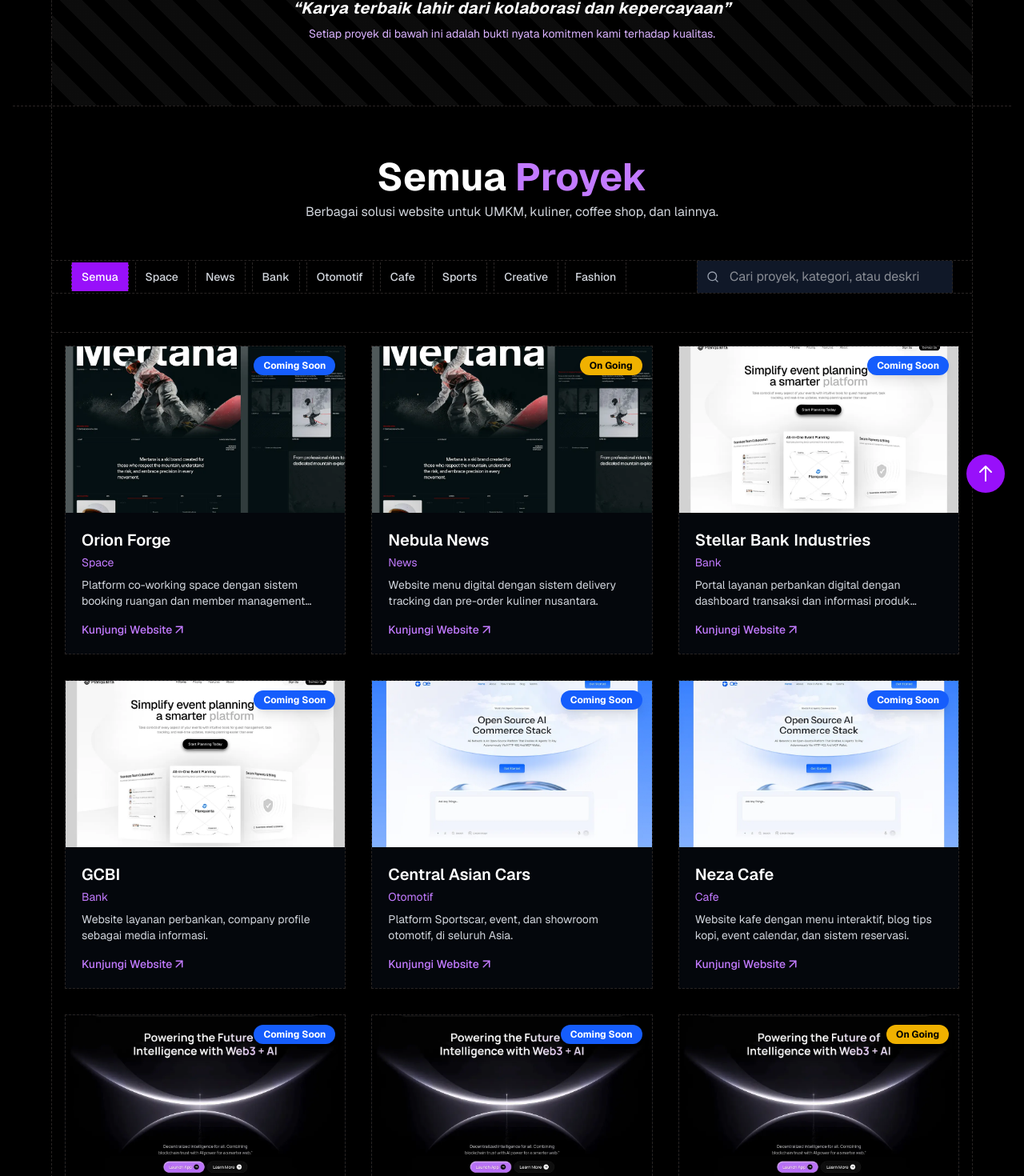
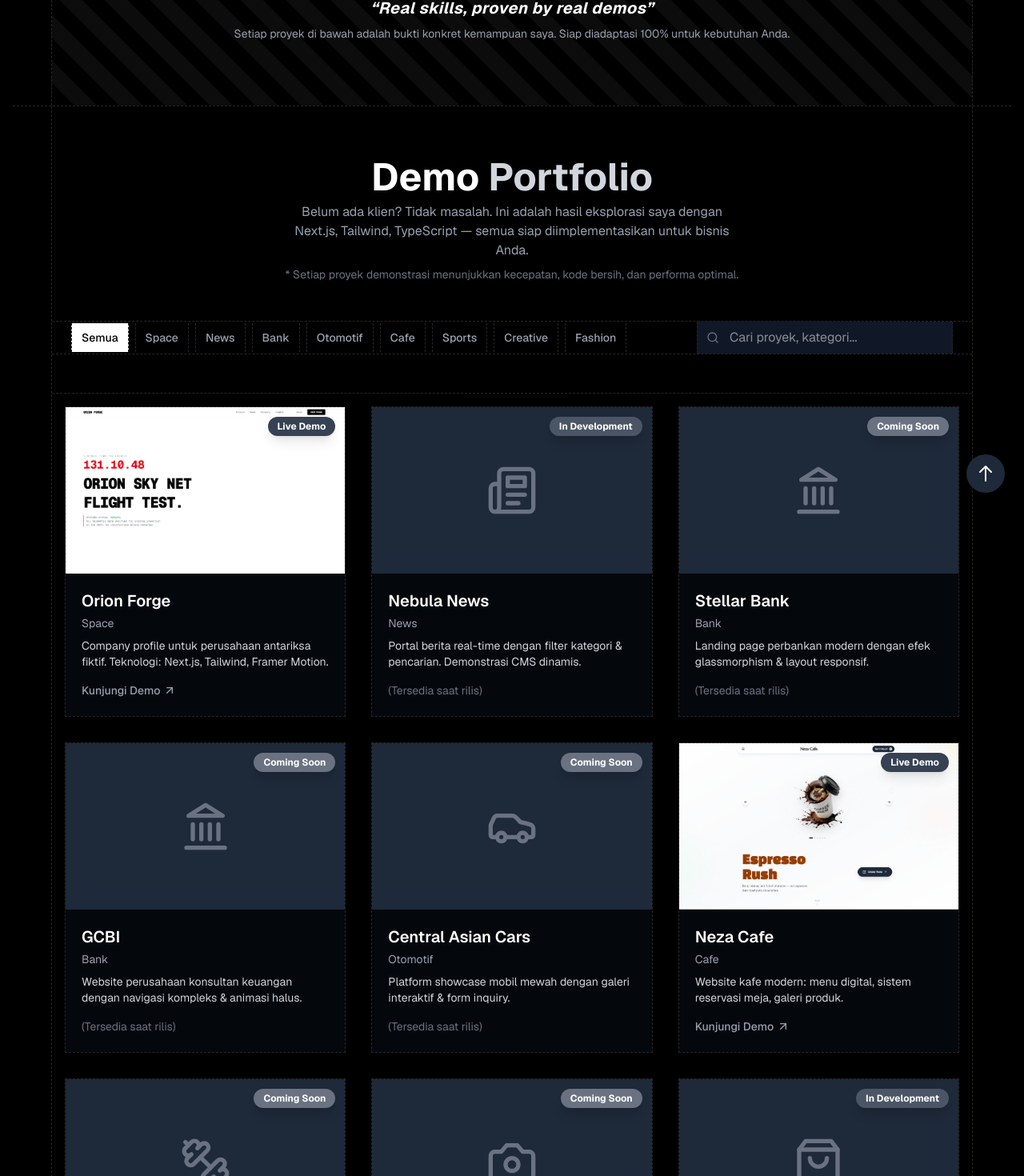
Before and after one commit to Fizora/fizora, a Next.js app: page /projects in a window 1280 px wide. Shown: the part 160-1630 px from the top of the page at 80% size. Built offline with nearby package versions, Linux system fonts and the light colour scheme.

Commit message:
update project

```diff
--- a/src/app/projects/page.tsx
+++ b/src/app/projects/page.tsx
@@ -3,22 +3,50 @@ import { useState, useMemo } from "react";
 import Image from "next/image";
 import Link from "next/link";
 import { motion } from "framer-motion";
-import { LuArrowUpRight, LuSearch, LuX } from "react-icons/lu";
+import {
+  LuArrowUpRight,
+  LuSearch,
+  LuX,
+  LuRocket,
+  LuNewspaper,
+  LuLandmark,
+  LuCar,
+  LuCoffee,
+  LuDumbbell,
+  LuCamera,
+  LuShoppingBag,
+} from "react-icons/lu";
 import Navbar from "@/components/Navbar";
 import Skathes from "@/components/Skathes";
 import Footer from "@/components/Footer";
 import Contact from "@/components/section/Contact";
 
-// Data proyek (sama seperti sebelumnya)
+// Mapping kategori ke ikon (untuk fallback)
+const categoryIconMap: Record<string, React.ElementType> = {
+  Space: LuRocket,
+  News: LuNewspaper,
+  Bank: LuLandmark,
+  Otomotif: LuCar,
+  Cafe: LuCoffee,
+  Sports: LuDumbbell,
+  Creative: LuCamera,
+  Fashion: LuShoppingBag,
+};
+
+const getCategoryIcon = (category: string) => {
+  return categoryIconMap[category] || LuRocket;
+};
+
+// Data proyek dengan gambar hanya untuk yang benar-benar tersedia
 const allProjects = [
   {
     id: 1,
     title: "Orion Forge",
     category: "Space",
-    status: "Coming Soon",
+    status: "Live",
     description:
-      "Platform co-working space dengan sistem booking ruangan dan member management online.",
-    img: "/example.webp",
+      "Company profile untuk perusahaan antariksa fiktif. Teknologi: Next.js, Tailwind, Framer Motion.",
+    img: "/orion-forge.png",
     link: "https://orion-forge.vercel.app",
   },
   {
@@ -27,19 +55,19 @@ const allProjects = [
     category: "News",
     status: "On Going",
     description:
-      "Website menu digital dengan sistem delivery tracking dan pre-order kuliner nusantara.",
-    img: "/example.webp",
-    link: "https://lavesta-buritos.vercel.app",
+      "Portal berita real-time dengan filter kategori & pencarian. Demonstrasi CMS dinamis.",
+    img: "",
+    link: "#",
   },
   {
     id: 3,
-    title: "Stellar Bank Industries",
+    title: "Stellar Bank",
     category: "Bank",
     status: "Coming Soon",
     description:
-      "Portal layanan perbankan digital dengan dashboard transaksi dan informasi produk investasi.",
-    img: "/example2.webp",
-    link: "https://stellar-bank.vercel.app",
+      "Landing page perbankan modern dengan efek glassmorphism & layout responsif.",
+    img: "",
+    link: "#",
   },
   {
     id: 4,
@@ -47,8 +75,8 @@ const allProjects = [
     category: "Bank",
     status: "Coming Soon",
     description:
-      "Website layanan perbankan, company profile sebagai media informasi.",
-    img: "/example2.webp",
+      "Website perusahaan konsultan keuangan dengan navigasi kompleks & animasi halus.",
+    img: "",
     link: "#",
   },
   {
@@ -57,19 +85,19 @@ const allProjects = [
     category: "Otomotif",
     status: "Coming Soon",
     description:
-      "Platform Sportscar, event, dan showroom otomotif, di seluruh Asia.",
-    img: "/example3.webp",
+      "Platform showcase mobil mewah dengan galeri interaktif & form inquiry.",
+    img: "",
     link: "#",
   },
   {
     id: 6,
     title: "Neza Cafe",
     category: "Cafe",
-    status: "Coming Soon",
+    status: "Live",
     description:
-      "Website kafe dengan menu interaktif, blog tips kopi, event calendar, dan sistem reservasi.",
-    img: "/example3.webp",
-    link: "#",
+      "Website kafe modern: menu digital, sistem reservasi meja, galeri produk.",
+    img: "/neza-cafe.png",
+    link: "https://neza-cafe.vercel.app",
   },
   {
     id: 7,
@@ -77,9 +105,9 @@ const allProjects = [
     category: "Sports",
     status: "Coming Soon",
     description:
-      "Platform membership gym dengan class schedule, trainer profile, dan progress tracking untuk member.",
-    img: "/example4.webp",
-    link: "https://cosmos-gym.vercel.app",
+      "Landing page membership gym dengan pricing card & jadwal kelas interaktif.",
+    img: "",
+    link: "#",
   },
   {
     id: 8,
@@ -87,9 +115,9 @@ const allProjects = [
     category: "Creative",
     status: "Coming Soon",
     description:
-      "Portfolio fotografi profesional dengan galeri lightbox, booking system, dan pricing showcase.",
-    img: "/example4.webp",
-    link: "https://prodigy-photography.vercel.app",
+      "Portfolio fotografer profesional: lightbox gallery & sistem booking online.",
+    img: "",
+    link: "#",
   },
   {
     id: 9,
@@ -97,26 +125,32 @@ const allProjects = [
     category: "Fashion",
     status: "On Going",
     description:
-      "Portfolio fotografi profesional dengan galeri lightbox, booking system, dan pricing showcase.",
-    img: "/example4.webp",
-    link: "https://aurelian-fashion.vercel.app",
+      "E-commerce fashion dengan filter produk & keranjang belanja sederhana.",
+    img: "",
+    link: "#",
   },
 ];
 
 const categories = ["Semua", ...new Set(allProjects.map((p) => p.category))];
 
-// Helper untuk mendapatkan style badge berdasarkan status
+// Badge style: netral (gray scale)
 const getStatusBadgeStyle = (status: string) => {
   switch (status.toLowerCase()) {
     case "live":
-      return "bg-green-600 text-white";
+      return "bg-gray-700 text-white";
     case "on going":
-      return "bg-yellow-500 text-black";
+      return "bg-gray-600 text-white";
     case "coming soon":
-      return "bg-blue-600 text-white";
+      return "bg-gray-500 text-white";
     default:
-      return "bg-gray-600 text-white";
+      return "bg-gray-800 text-white";
   }
+};
+
+const getDisplayStatus = (status: string) => {
+  if (status.toLowerCase() === "live") return "Live Demo";
+  if (status.toLowerCase() === "on going") return "In Development";
+  return "Coming Soon";
 };
 
 export default function ProjectsPage() {
@@ -148,11 +182,11 @@ export default function ProjectsPage() {
       <Skathes>
         <div className="text-center space-y-2">
           <p className="text-white text-lg md:text-xl font-bold tracking-wide italic">
-            “Karya terbaik lahir dari kolaborasi dan kepercayaan”
+            “Real skills, proven by real demos”
           </p>
-          <p className="text-purple-300 text-sm">
-            Setiap proyek di bawah ini adalah bukti nyata komitmen kami terhadap
-            kualitas.
+          <p className="text-gray-400 text-sm">
+            Setiap proyek di bawah adalah bukti konkret kemampuan saya. Siap
+            diadaptasi 100% untuk kebutuhan Anda.
           </p>
         </div>
       </Skathes>
@@ -162,11 +196,16 @@ export default function ProjectsPage() {
           {/* Header */}
           <div className="text-center mb-12">
             <h1 className="text-4xl md:text-5xl font-bold">
-              Semua <span className="text-purple-400">Proyek</span>
+              Demo <span className="text-gray-300">Portfolio</span>
             </h1>
-            <p className="text-gray-300 mt-2 max-w-xl mx-auto">
-              Berbagai solusi website untuk UMKM, kuliner, coffee shop, dan
-              lainnya.
+            <p className="text-gray-400 mt-2 max-w-xl mx-auto">
+              Belum ada klien? Tidak masalah. Ini adalah hasil eksplorasi saya
+              dengan Next.js, Tailwind, TypeScript — semua siap
+              diimplementasikan untuk bisnis Anda.
+            </p>
+            <p className="text-gray-500 text-sm mt-2">
+              * Setiap proyek demonstrasi menunjukkan kecepatan, kode bersih,
+              dan performa optimal.
             </p>
           </div>
 
@@ -177,10 +216,10 @@ export default function ProjectsPage() {
                 <button
                   key={cat}
                   onClick={() => setSelectedCategory(cat)}
-                  className={`cursor-target cursor-pointer px-3 py-2 border-x border-dashed border-stone-800 text-sm font-medium transition duration-200 h-full ${
+                  className={`cursor-pointer px-3 py-2 border-x border-dashed border-stone-800 text-sm font-medium transition duration-200 ${
                     selectedCategory === cat
-                      ? "bg-purple-600 text-white"
-                      : "text-gray-300 hover:text-white hover:bg-gray-900"
+                      ? "bg-white text-black"
+                      : "text-gray-400 hover:text-white hover:bg-gray-900"
                   }`}
                 >
                   {cat}
@@ -188,19 +227,19 @@ export default function ProjectsPage() {
               ))}
             </div>
 
-            <div className="cursor-target relative w-full md:w-80">
-              <LuSearch className="absolute left-3 top-1/2 transform -translate-y-1/2 text-gray-400" />
+            <div className="relative w-full md:w-80">
+              <LuSearch className="absolute left-3 top-1/2 transform -translate-y-1/2 text-gray-500" />
               <input
                 type="text"
-                placeholder="Cari proyek, kategori, atau deskripsi..."
+                placeholder="Cari proyek, kategori..."
                 value={searchTerm}
                 onChange={(e) => setSearchTerm(e.target.value)}
-                className="w-full bg-gray-900 border-x border-dashed border-stone-800 py-2 pl-10 pr-10 text-white focus:outline-none focus:border-purple-500"
+                className="w-full bg-gray-900 border-x border-dashed border-stone-800 py-2 pl-10 pr-10 text-white focus:outline-none focus:border-gray-500"
               />
               {searchTerm && (
                 <button
                   onClick={() => setSearchTerm("")}
-                  className="absolute right-3 top-1/2 transform -translate-y-1/2 text-gray-400 hover:text-white"
+                  className="absolute right-3 top-1/2 transform -translate-y-1/2 text-gray-500 hover:text-white"
                 >
                   <LuX size={16} />
                 </button>
@@ -208,35 +247,39 @@ export default function ProjectsPage() {
             </div>
           </div>
 
-          {/* Daftar proyek */}
+          {/* Grid Proyek */}
           {filteredProjects.length === 0 ? (
             <div className="text-center py-20">
-              <p className="text-gray-400">
-                Tidak ada proyek yang cocok dengan pencarian Anda.
-              </p>
+              <p className="text-gray-500">Tidak ada proyek yang cocok.</p>
             </div>
           ) : (
             <div className="grid md:grid-cols-2 lg:grid-cols-3 gap-8 p-4 border-y border-dashed border-stone-800">
-              {filteredProjects.map((project, idx) => (
+              {filteredProjects.map((project, idx) => {
+                const IconComponent = getCategoryIcon(project.category);
+                const hasValidImage =
+                  project.img &&
+                  project.img.trim() !== "" &&
+                  project.status === "Live";
+                return (
                   <motion.div
                     key={project.id}
                     initial={{ opacity: 0, y: 20 }}
                     animate={{ opacity: 1, y: 0 }}
                     transition={{ delay: idx * 0.05 }}
-                  className="relative cursor-target bg-gray-900/30 border border-dashed border-stone-800 overflow-hidden hover:border-purple-500 transition"
+                    className="relative bg-gray-900/30 border border-dashed border-stone-800 overflow-hidden hover:border-gray-500 transition group"
                   >
-                  {/* BADGE STATUS - Pojok kanan atas CARD */}
-                  {project.status && (
+                    {/* Badge Status */}
                     <span
                       className={`absolute top-3 right-3 z-20 px-3 py-1 text-xs font-bold rounded-full shadow-lg ${getStatusBadgeStyle(
                         project.status,
                       )}`}
                     >
-                      {project.status}
+                      {getDisplayStatus(project.status)}
                     </span>
-                  )}
 
-                  <div className="relative h-52 w-full">
+                    {/* Image / Fallback Icon */}
+                    <div className="relative h-52 w-full bg-gray-800 flex items-center justify-center">
+                      {hasValidImage ? (
                         <Image
                           src={project.img}
                           alt={project.title}
@@ -245,49 +288,75 @@ export default function ProjectsPage() {
                           className="object-cover group-hover:scale-105 transition duration-500"
                           sizes="(max-width: 768px) 100vw, 33vw"
                         />
+                      ) : (
+                        <IconComponent
+                          size={64}
+                          className="text-gray-500 group-hover:scale-110 transition-transform duration-300"
+                        />
+                      )}
                     </div>
+
+                    {/* Content */}
                     <div className="p-5">
-                    <div className="flex justify-between items-start">
                       <div>
                         <h3 className="text-xl font-semibold text-white">
                           {project.title}
                         </h3>
-                        <p className="text-purple-400 text-sm mt-1">
+                        <p className="text-gray-400 text-sm mt-1">
                           {project.category}
                         </p>
-                      </div>
                       </div>
                       <p className="text-gray-300 text-sm mt-2 line-clamp-2">
                         {project.description}
                       </p>
+                      {project.status === "Live" && project.link !== "#" ? (
                         <Link
                           href={project.link}
-                      className="mt-4 text-purple-400 hover:text-purple-300 text-sm font-medium transition flex items-center"
+                          target="_blank"
+                          rel="noopener noreferrer"
+                          className="mt-4 inline-flex items-center gap-1 text-gray-400 hover:text-white text-sm font-medium transition"
                         >
-                      Kunjungi Website <LuArrowUpRight size={18} />
+                          Kunjungi Demo <LuArrowUpRight size={16} />
                         </Link>
+                      ) : (
+                        <span className="mt-4 inline-block text-gray-500 text-sm">
+                          (Tersedia saat rilis)
+                        </span>
+                      )}
                     </div>
                   </motion.div>
-              ))}
+                );
+              })}
             </div>
           )}
 
-          {/* Call to action */}
+          {/* Penegasan kredibilitas */}
+          {filteredProjects.length > 0 && (
+            <div className="text-center mt-8 text-gray-500 text-sm border-t border-dashed border-stone-800 pt-6">
+              <p>
+                💡 Semua proyek ini adalah karya demonstrasi. Saya dapat
+                membangun website serupa dengan cepat dan sesuai spesifikasi
+                Anda. Konsultasi gratis — tanpa kewajiban.
+              </p>
+            </div>
+          )}
+
+          {/* CTA */}
           <div className="text-center mt-16">
             <Link
               href="/#contact"
-              className="cursor-target cursor-pointer inline-block bg-purple-600 hover:bg-purple-700 text-white px-6 py-3 rounded-md font-semibold transition transform hover:-translate-y-1"
+              className="inline-block bg-white text-black px-6 py-3 rounded-md font-semibold transition hover:bg-gray-200 hover:-translate-y-0.5"
             >
-              Konsultasi Proyek Serupa →
+              Konsultasikan Kebutuhan Anda →
             </Link>
           </div>
         </div>
       </div>
 
-      {/* Floating Button to Top */}
+      {/* Tombol kembali ke atas */}
       <Link
         href="#beranda"
-        className="cursor-target fixed bottom-6 right-6 bg-purple-600 hover:bg-purple-700 text-white p-3 rounded-full shadow-lg transition transform hover:scale-110 flex items-center justify-center z-40"
+        className="fixed bottom-6 right-6 bg-gray-800 hover:bg-gray-700 text-white p-3 rounded-full shadow-lg transition hover:scale-110 z-40"
         aria-label="Kembali ke atas"
       >
         <svg
@@ -309,11 +378,10 @@ export default function ProjectsPage() {
       <Skathes>
         <div className="text-center space-y-2">
           <p className="text-white text-lg md:text-xl font-bold tracking-wide italic">
-            “Jangan hanya punya mimpi, wujudkan dengan website yang tepat”
+            “Siap wujudkan website impian Anda? Mulai dari konsultasi gratis.”
           </p>
-          <p className="text-purple-300 text-sm">
-            Siap membawa bisnis Anda ke level berikutnya? Mulai konsultasi
-            gratis sekarang.
+          <p className="text-gray-400 text-sm">
+            Kualitas dan kecepatan — itulah yang saya tawarkan. Tanpa basa-basi.
           </p>
         </div>
       </Skathes>
--- a/src/components/section/Projects.tsx
+++ b/src/components/section/Projects.tsx
@@ -15,7 +15,7 @@ interface Project {
 const projectsData: Project[] = [
   {
     title: "Neza Cafe",
-    category: "Live Now",
+    category: "Demo Live",
     img: "/neza-cafe.png",
     link: "https://neza-cafe.vercel.app",
   },
@@ -27,14 +27,14 @@ const projectsData: Project[] = [
   },
   {
     title: "Orion Forge ",
-    category: "Coming Soon",
-    img: "/example3.webp",
-    link: "",
+    category: "Demo Live",
+    img: "/orion-forge.png",
+    link: "https://orion-forge.vercel.app",
   },
   {
     title: "Stellar Bank",
-    category: "Cooming Soon",
-    img: "/example4.webp",
+    category: "Coming Soon",
+    img: "/orion-forge.png",
     link: "",
   },
 ];
@@ -52,10 +52,11 @@ const Projects = () => {
             className="text-center"
           >
             <h2 className="text-3xl md:text-4xl font-bold text-white font-mono">
-              Proyek <span className="text-purple-400">Unggulan</span>
+              Proyek <span className="text-purple-400">Demonstrasi</span>
             </h2>
-            <p className="text-gray-300 mt-2 max-w-xl mx-auto ">
-              Beberapa karya yang telah membantu klien mencapai target bisnis.
+            <p className="text-gray-300 mt-2 max-w-xl mx-auto">
+              Koleksi website modern dengan teknologi terbaru (Next.js &
+              Tailwind) yang siap dikustomisasi untuk bisnis Anda.
             </p>
           </motion.div>
 
@@ -74,8 +75,6 @@ const Projects = () => {
                     src={project.img}
                     alt={`${project.title} - ${project.category} portfolio project`}
                     fill
-                    blurDataURL="blurData"
-                    placeholder="blur"
                     className="object-cover group-hover:scale-105 transition duration-500"
                     sizes="(max-width: 768px) 100vw, (max-width: 1024px) 50vw, 50vw"
                     priority={idx < 2}
@@ -103,14 +102,14 @@ const Projects = () => {
           <div className="flex md:flex-row flex-col justify-center items-center gap-2 text-center mt-12">
             <Link
               href="#contact"
-              className="cursor-target border bg-purple-500 border-purple-500 text-white font-bold  px-6 py-2 rounded-md transition flex items-center gap-2"
+              className="cursor-target border bg-purple-500 border-purple-500 text-white font-bold px-6 py-2 rounded-md transition flex items-center gap-2"
             >
-              Pesan Proyek Serupa
+              Konsultasi Proyek Anda
               <FaWhatsapp size={22} />
             </Link>
             <Link
-              href="#contact"
-              className="cursor-target flex items-center border border-white bg-white text-black font-bold  px-6 py-2 rounded-md transition"
+              href="/projects"
+              className="cursor-target flex items-center border border-white bg-white text-black font-bold px-6 py-2 rounded-md transition"
             >
               Lihat Semua Proyek
               <LuArrowUpRight className="ml-2" />
```
Also changed, not shown: public/orion-forge.png (added), src/components/section/Pricing.tsx (line endings or trailing spaces). Lines whose indentation alone changed are shown as unchanged.
